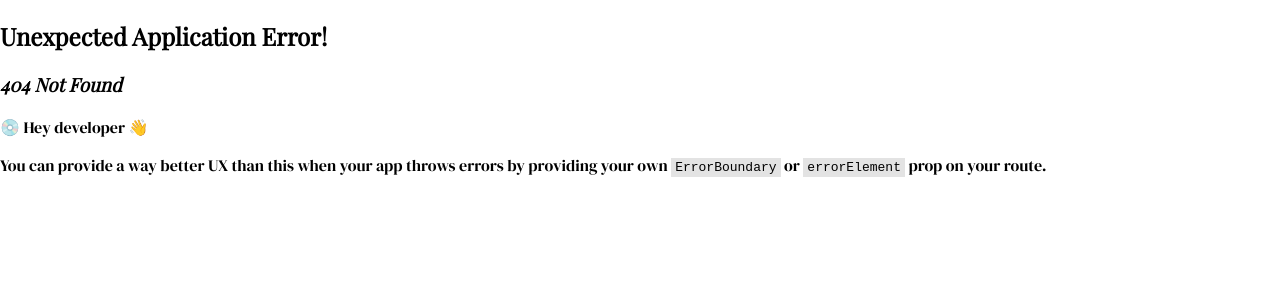
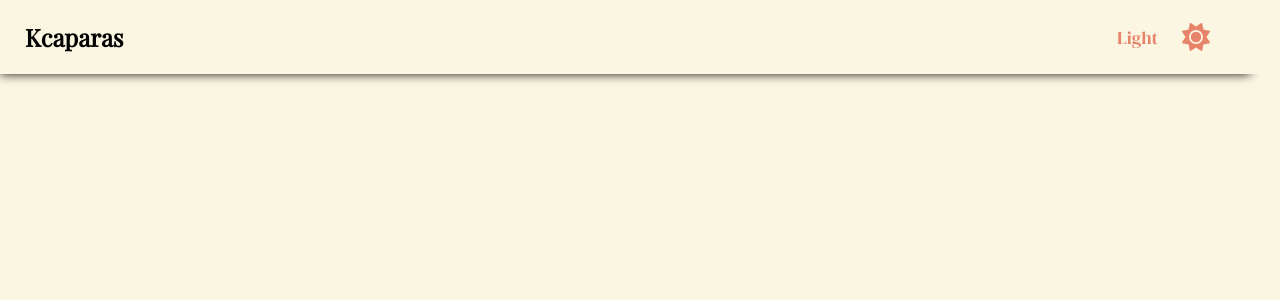
Before and after one commit to kcaparas1630/Portfolio, a React (Vite) app in the folder kcaparas-portfolio/: page /projects in a window 1280 px wide. Before the commit this address had no page. Shown: the top 300 px of the page. Built offline with nearby package versions, Linux system fonts and the light colour scheme.

Commit message:
added new router path, and file for the projects view

```diff
--- /dev/null
+++ b/kcaparas-portfolio/src/Views/ProjectsView.tsx
@@ -0,0 +1,46 @@
+import { useState, useEffect, useCallback } from 'react';
+import StyledView from './ViewStyles';
+import Header from '../Commons/Header';
+
+const ProjectsView = () => {
+  const [isDarkMode, setDarkMode] = useState<boolean>(
+    localStorage.getItem('isDarkMode') === 'true',
+  );
+  const [isHeaderVisible, setIsHeaderVisible] = useState<boolean>(true);
+  const [lastScrollTop, setLastScrollTop] = useState(0);
+
+  const scrollHeader = useCallback(() => {
+    const scrollTop = window.scrollY || document.documentElement.scrollTop;
+    const scrollDelta = Math.abs(scrollTop - lastScrollTop);
+    // trigger if scrolling goes beyond 10px
+    if (scrollDelta > 10) {
+      // going up
+      if (scrollTop > lastScrollTop) {
+        setIsHeaderVisible(false);
+        // going down
+      } else {
+        setIsHeaderVisible(true);
+      }
+    }
+    setLastScrollTop(scrollTop);
+  }, [lastScrollTop]);
+
+  useEffect(() => {
+    window.addEventListener('scroll', scrollHeader);
+    return () => {
+      window.removeEventListener('scroll', scrollHeader);
+    };
+  }, [scrollHeader]);
+
+  return (
+    <StyledView isDarkMode={isDarkMode}>
+      <Header
+        isDarkMode={isDarkMode}
+        setDarkMode={setDarkMode}
+        isHeaderVisible={isHeaderVisible}
+      />
+    </StyledView>
+  );
+};
+
+export default ProjectsView;
--- a/kcaparas-portfolio/src/main.tsx
+++ b/kcaparas-portfolio/src/main.tsx
@@ -3,6 +3,7 @@ import ReactDOM from 'react-dom/client';
 import { createBrowserRouter, RouterProvider } from 'react-router-dom';
 import App from './App';
 import AboutComponent from './About';
+import ProjectsView from './Views/ProjectsView';
 
 const router = createBrowserRouter([
   {
@@ -13,6 +14,10 @@ const router = createBrowserRouter([
     path: '/about',
     element: <AboutComponent />,
   },
+  {
+    path: '/projects',
+    element: <ProjectsView />,
+  }
 ]);
 
 ReactDOM.createRoot(document.getElementById('root')!).render(
```
